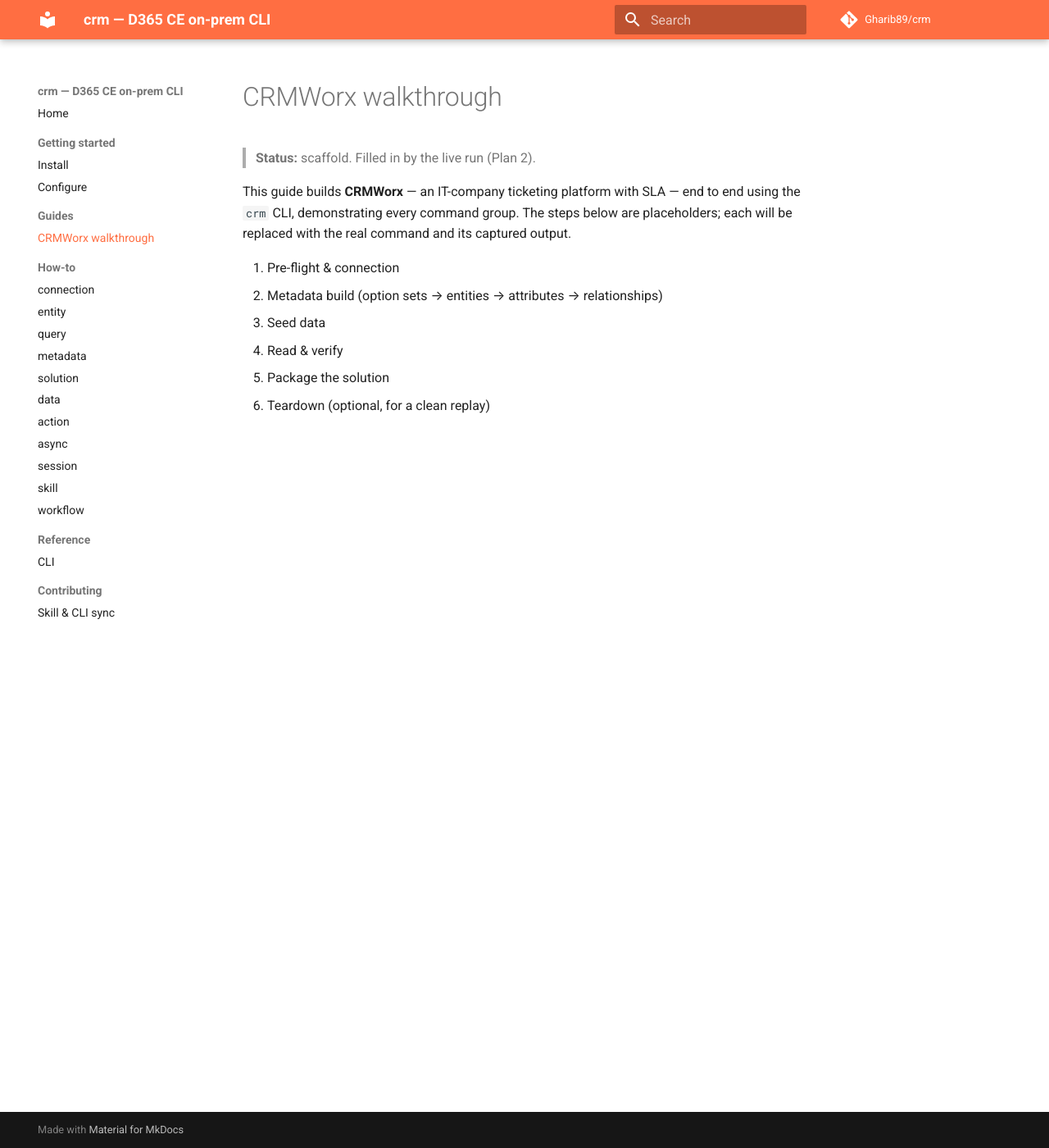
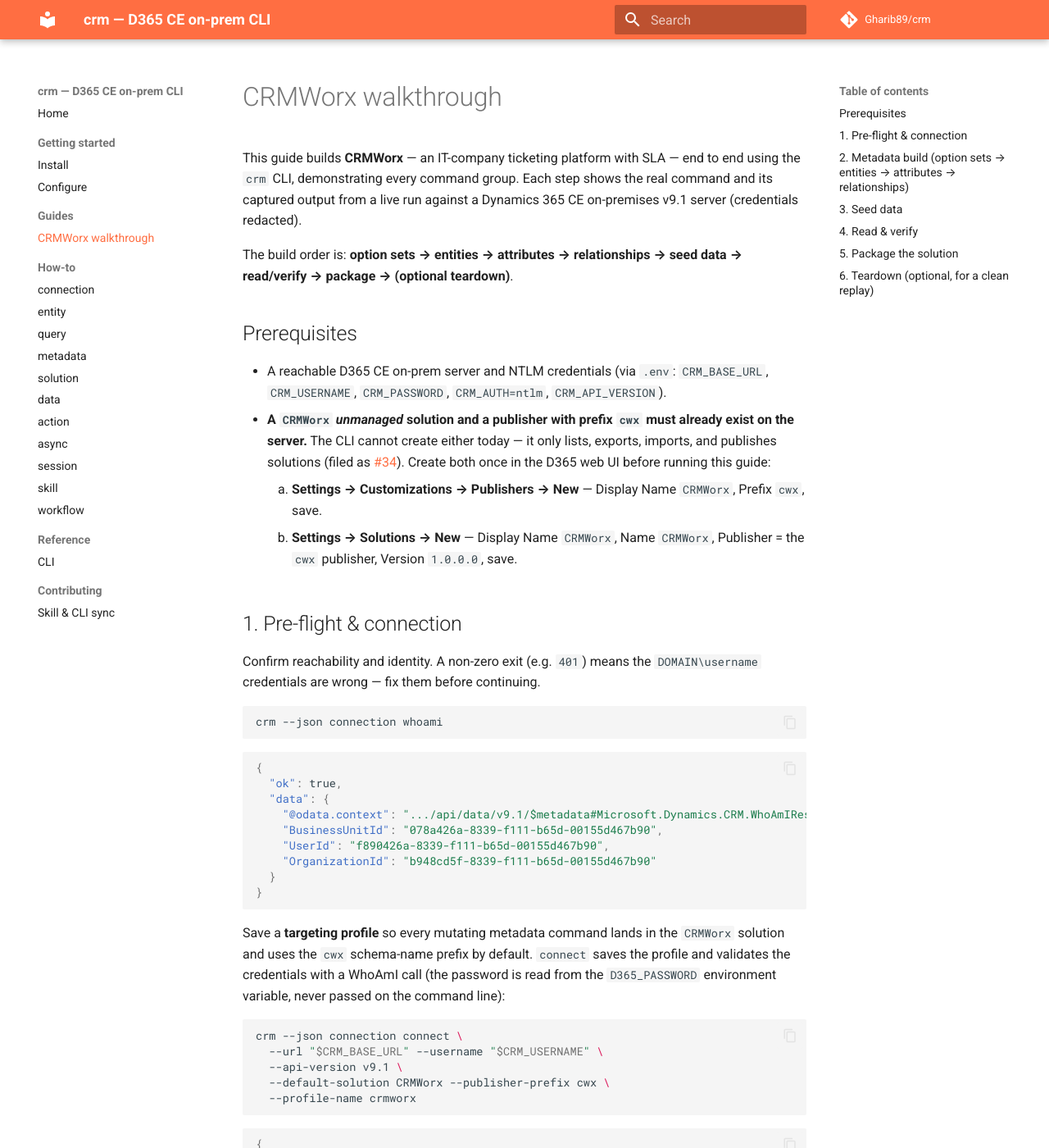
Before and after one commit to Gharib89/crm, an MkDocs documentation site: the page built from docs/guides/crmworx-walkthrough.md, in a window 1280 px wide and 1400 px high. Shown: the whole window at 82% size. Built offline with MkDocs 1.6.1 and Material for MkDocs 9.7.7, drawn with Linux system fonts in a browser that asks for light colours; comment, search, counter and statistics services are not loaded; some of the changed text lies outside the part shown.

Commit message:
docs(crmworx): transcribe pre-flight + connection step
Co-Authored-By: Claude Opus 4.8 (1M context) <noreply@anthropic.com>

````diff
--- a/docs/guides/crmworx-walkthrough.md
+++ b/docs/guides/crmworx-walkthrough.md
@@ -1,14 +1,113 @@
 # CRMWorx walkthrough
 
-> **Status:** scaffold. Filled in by the live run (Plan 2).
+This guide builds **CRMWorx** — an IT-company ticketing platform with SLA — end to
+end using the `crm` CLI, demonstrating every command group. Each step shows the real
+command and its captured output from a live run against a Dynamics 365 CE on-premises
+v9.1 server (credentials redacted).
 
-This guide builds **CRMWorx** — an IT-company ticketing platform with SLA — end to
-end using the `crm` CLI, demonstrating every command group. The steps below are
-placeholders; each will be replaced with the real command and its captured output.
+The build order is: **option sets → entities → attributes → relationships → seed data
+→ read/verify → package → (optional teardown)**.
 
-1. Pre-flight & connection
-2. Metadata build (option sets → entities → attributes → relationships)
-3. Seed data
-4. Read & verify
-5. Package the solution
-6. Teardown (optional, for a clean replay)
+## Prerequisites
+
+- A reachable D365 CE on-prem server and NTLM credentials (via `.env`: `CRM_BASE_URL`,
+  `CRM_USERNAME`, `CRM_PASSWORD`, `CRM_AUTH=ntlm`, `CRM_API_VERSION`).
+- **A `CRMWorx` *unmanaged* solution and a publisher with prefix `cwx` must already
+  exist on the server.** The CLI cannot create either today — it only lists, exports,
+  imports, and publishes solutions (filed as
+  [#34](https://github.com/Gharib89/crm/issues/34)). Create both once in the D365 web
+  UI before running this guide:
+    1. **Settings → Customizations → Publishers → New** — Display Name `CRMWorx`,
+       Prefix `cwx`, save.
+    2. **Settings → Solutions → New** — Display Name `CRMWorx`, Name `CRMWorx`,
+       Publisher = the `cwx` publisher, Version `1.0.0.0`, save.
+
+## 1. Pre-flight & connection
+
+Confirm reachability and identity. A non-zero exit (e.g. `401`) means the
+`DOMAIN\username` credentials are wrong — fix them before continuing.
+
+```bash
+crm --json connection whoami
+```
+
+```json
+{
+  "ok": true,
+  "data": {
+    "@odata.context": ".../api/data/v9.1/$metadata#Microsoft.Dynamics.CRM.WhoAmIResponse",
+    "BusinessUnitId": "078a426a-8339-f111-b65d-00155d467b90",
+    "UserId": "f890426a-8339-f111-b65d-00155d467b90",
+    "OrganizationId": "b948cd5f-8339-f111-b65d-00155d467b90"
+  }
+}
+```
+
+Save a **targeting profile** so every mutating metadata command lands in the `CRMWorx`
+solution and uses the `cwx` schema-name prefix by default. `connect` saves the profile
+and validates the credentials with a WhoAmI call (the password is read from the
+`D365_PASSWORD` environment variable, never passed on the command line):
+
+```bash
+crm --json connection connect \
+  --url "$CRM_BASE_URL" --username "$CRM_USERNAME" \
+  --api-version v9.1 \
+  --default-solution CRMWorx --publisher-prefix cwx \
+  --profile-name crmworx
+```
+
+```json
+{
+  "ok": true,
+  "data": {
+    "ok": true,
+    "user_id": "f890426a-8339-f111-b65d-00155d467b90",
+    "api_base": "http://<server>/<org>/api/data/v9.1/",
+    "api_version": "v9.1"
+  },
+  "meta": { "profile": "crmworx" }
+}
+```
+
+Verify the active profile resolves the solution and prefix:
+
+```bash
+crm --json connection profiles
+crm --json connection status
+```
+
+```json
+{
+  "ok": true,
+  "meta": {
+    "profiles": [
+      { "name": "crmworx", "default_solution": "CRMWorx", "publisher_prefix": "cwx" }
+    ]
+  }
+}
+```
+
+`connection status` confirms `active_profile: crmworx` with `default_solution: CRMWorx`
+and `publisher_prefix: cwx`. From here, `metadata create-*` commands target `CRMWorx`
+automatically (override per-command with `--solution`, or hard-fail when none resolves
+with `--require-solution` / `CRM_REQUIRE_SOLUTION`).
+
+## 2. Metadata build (option sets → entities → attributes → relationships)
+
+_Filled in by the live run._
+
+## 3. Seed data
+
+_Filled in by the live run._
+
+## 4. Read & verify
+
+_Filled in by the live run._
+
+## 5. Package the solution
+
+_Filled in by the live run._
+
+## 6. Teardown (optional, for a clean replay)
+
+_Filled in by the live run._
````
